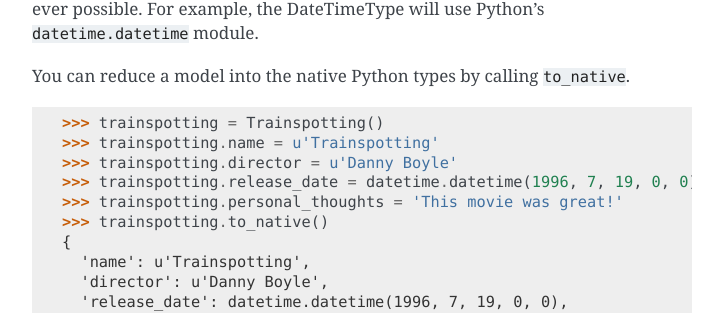
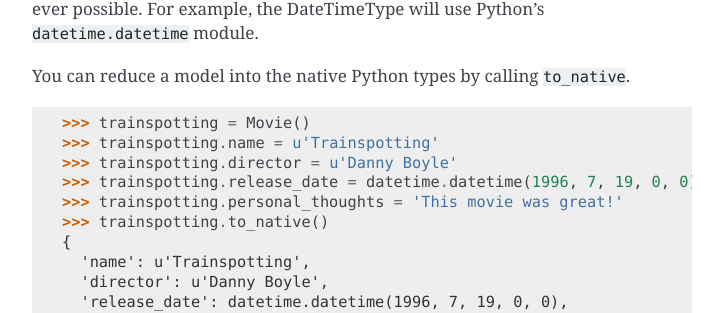
Before and after one commit to schematics/schematics, a Sphinx documentation site: the page built from docs/usage/exporting.rst, in a window 1280 px wide and 900 px high, scrolled down 930 px. Shown: the part 146-459 px from the top of the window, without its empty margins (388-1111 px from the left). Built offline with Sphinx 7.4.7, drawn with Linux system fonts in a browser that asks for light colours.

Commit message:
Documentation mistake

```diff
--- a/docs/usage/exporting.rst
+++ b/docs/usage/exporting.rst
@@ -65,7 +65,7 @@ whenever possible.  For example, the DateTimeType will use Python's
 
 You can reduce a model into the native Python types by calling ``to_native``.
 
-  >>> trainspotting = Trainspotting()
+  >>> trainspotting = Movie()
   >>> trainspotting.name = u'Trainspotting'
   >>> trainspotting.director = u'Danny Boyle'
   >>> trainspotting.release_date = datetime.datetime(1996, 7, 19, 0, 0)
```
